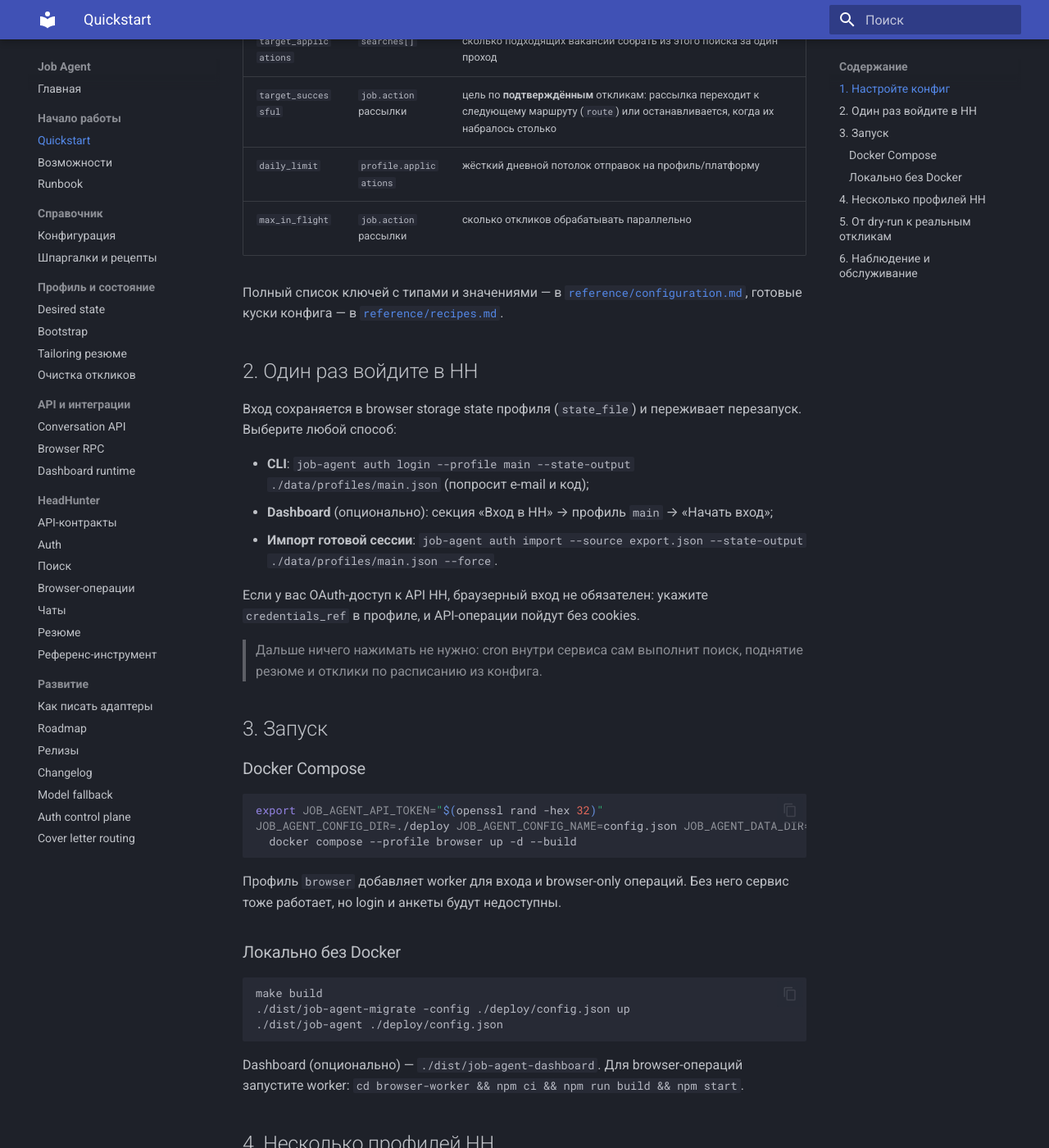
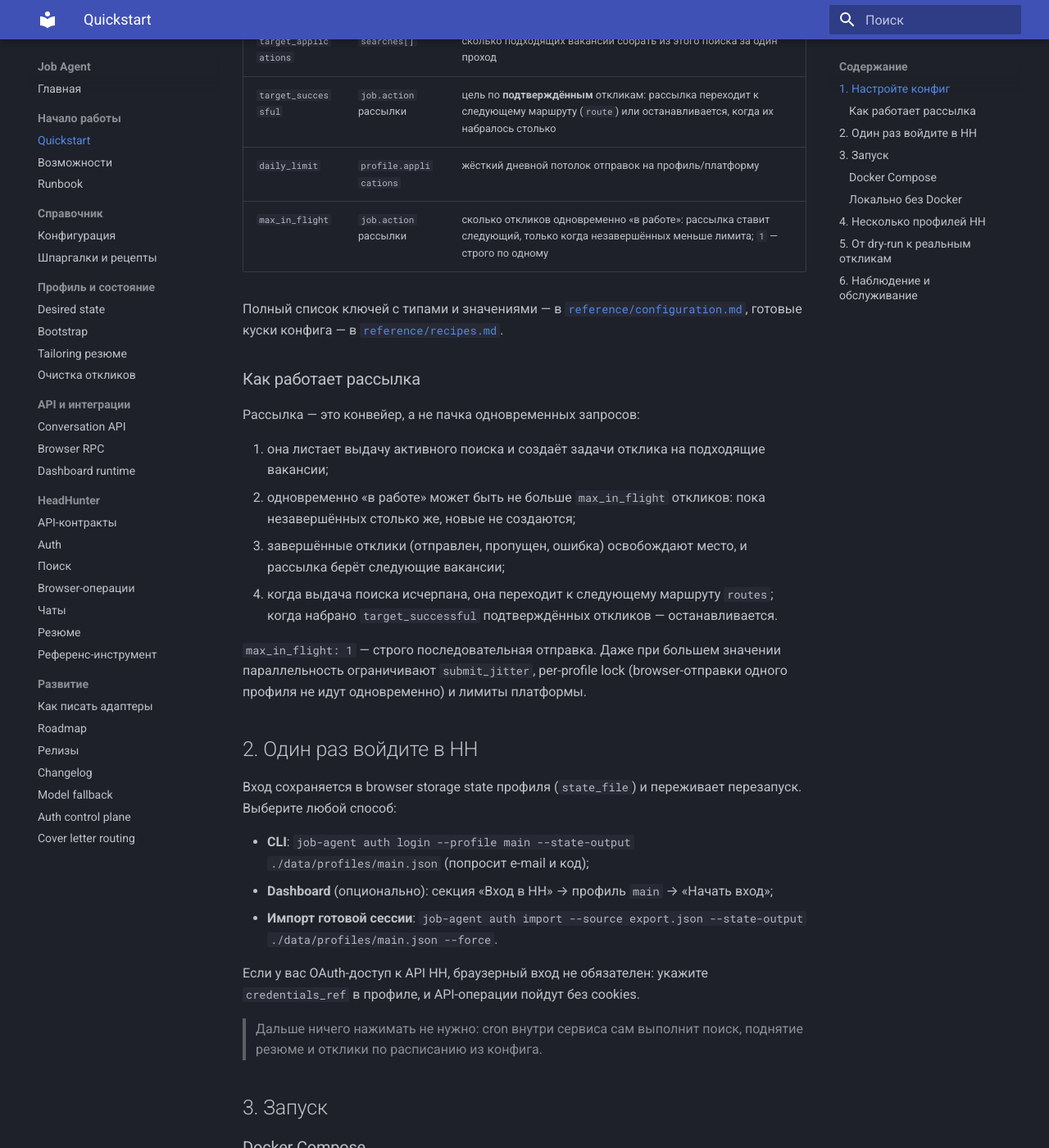
Before and after one commit to Darkon13/job-agent, an MkDocs documentation site: the page built from docs/quickstart.md, in a window 1280 px wide and 1400 px high, scrolled down 3171 px. Shown: the whole window at 82% size. Built offline with MkDocs 1.6.1 and Material for MkDocs 9.7.7, drawn with Linux system fonts in a browser that asks for light colours.

Commit message:
docs: explain max_in_flight and the mailing conveyor
Clarify that max_in_flight caps how many applications of one mailing are unfinished at the same time; the mailing schedules the next one only when fewer are in flight. Add a short section explaining the pages -> in-flight -> routes -> target loop and the additional limits (submit_jitter, per-profile lock, platform quotas).

```diff
--- a/docs/quickstart.md
+++ b/docs/quickstart.md
@@ -133,11 +133,29 @@
 | `target_applications` | `searches[]` | сколько подходящих вакансий собрать из этого поиска за один проход |
 | `target_successful` | `job.action` рассылки | цель по **подтверждённым** откликам: рассылка переходит к следующему маршруту (`route`) или останавливается, когда их набралось столько |
 | `daily_limit` | `profile.applications` | жёсткий дневной потолок отправок на профиль/платформу |
-| `max_in_flight` | `job.action` рассылки | сколько откликов обрабатывать параллельно |
+| `max_in_flight` | `job.action` рассылки | сколько откликов одновременно «в работе»: рассылка ставит следующий, только когда незавершённых меньше лимита; `1` — строго по одному |
 
 Полный список ключей с типами и значениями — в
 [`reference/configuration.md`](reference/configuration.md), готовые куски
 конфига — в [`reference/recipes.md`](reference/recipes.md).
+
+### Как работает рассылка
+
+Рассылка — это конвейер, а не пачка одновременных запросов:
+
+1. она листает выдачу активного поиска и создаёт задачи отклика на подходящие
+   вакансии;
+2. одновременно «в работе» может быть не больше `max_in_flight` откликов:
+   пока незавершённых столько же, новые не создаются;
+3. завершённые отклики (отправлен, пропущен, ошибка) освобождают место, и
+   рассылка берёт следующие вакансии;
+4. когда выдача поиска исчерпана, она переходит к следующему маршруту
+   `routes`; когда набрано `target_successful` подтверждённых откликов —
+   останавливается.
+
+`max_in_flight: 1` — строго последовательная отправка. Даже при большем
+значении параллельность ограничивают `submit_jitter`, per-profile lock
+(browser-отправки одного профиля не идут одновременно) и лимиты платформы.
 
 ## 2. Один раз войдите в HH
 
```
Also changed, not shown: docs/reference/configuration.md (+2 -2 lines).
